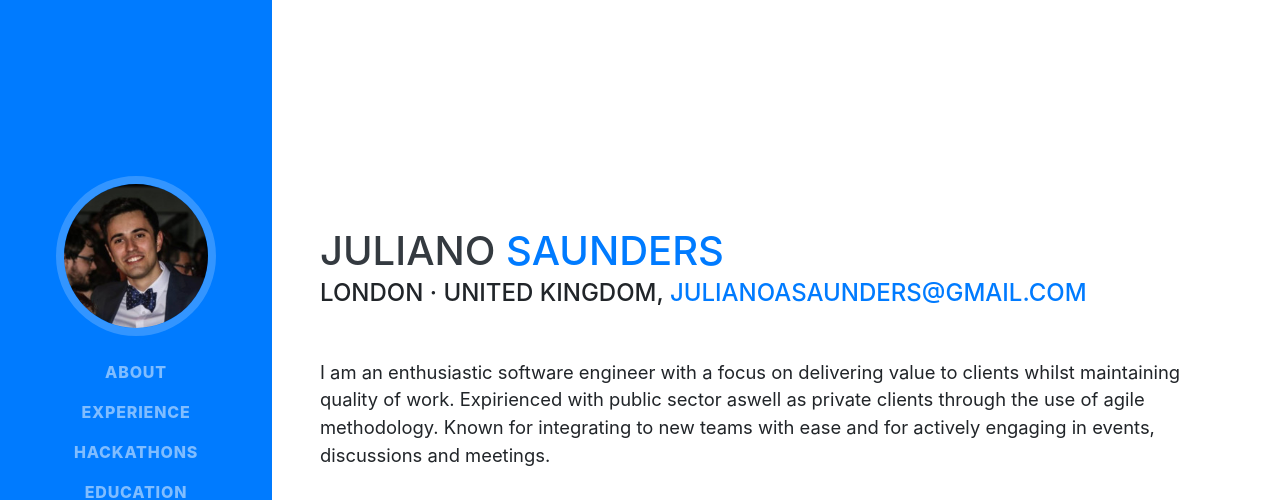
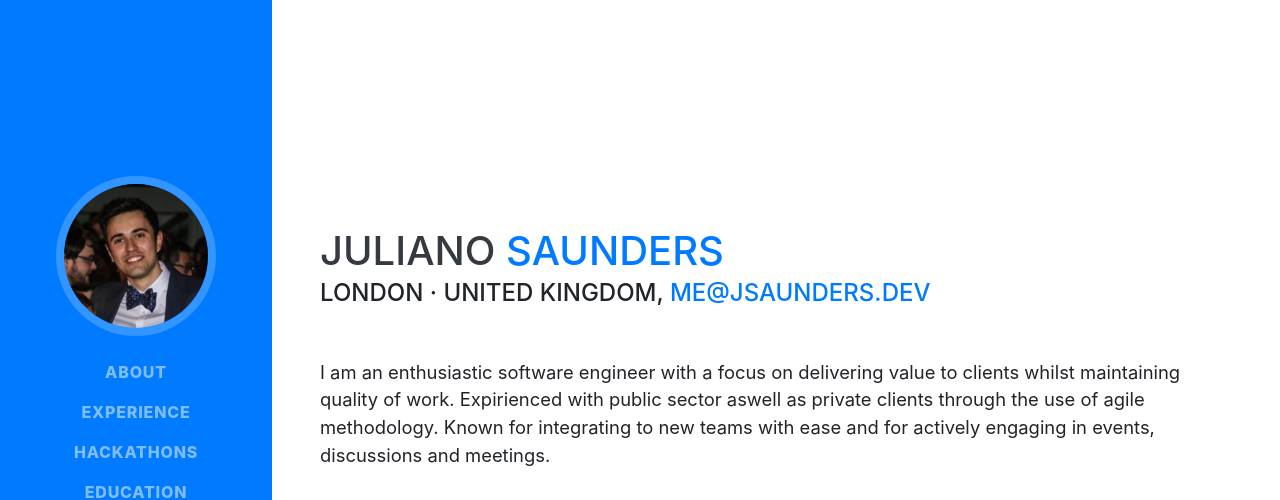
Before and after one commit to akaJSaunders/jsaunders.github.io, a website with bundled scripts: page index.html in a window 1280 px wide. Shown: the top 500 px of the page. Built offline with nearby package versions, Linux system fonts and the light colour scheme; a web font is replaced by a local one.

Commit message:
Update index.html

```diff
--- a/index.html
+++ b/index.html
@@ -71,7 +71,7 @@
           <span class="text-primary">Saunders</span>
         </h1>
         <div class="subheading mb-5">London · United Kingdom,
-          <a href="mailto:julianoasaunders@gmail.com">julianoasaunders@gmail.com</a>
+          <a href="mailto:me@jsaunders.dev">me@jsaunders.dev</a>
         </div>
         <p class="lead mb-5">I am an enthusiastic software engineer with a focus on delivering value to clients whilst maintaining quality of work. Expirienced with public sector aswell as private clients through the use of agile methodology. Known for integrating to new teams with ease and for actively engaging in events, discussions and meetings. </p>
         <div class="social-icons">
```
